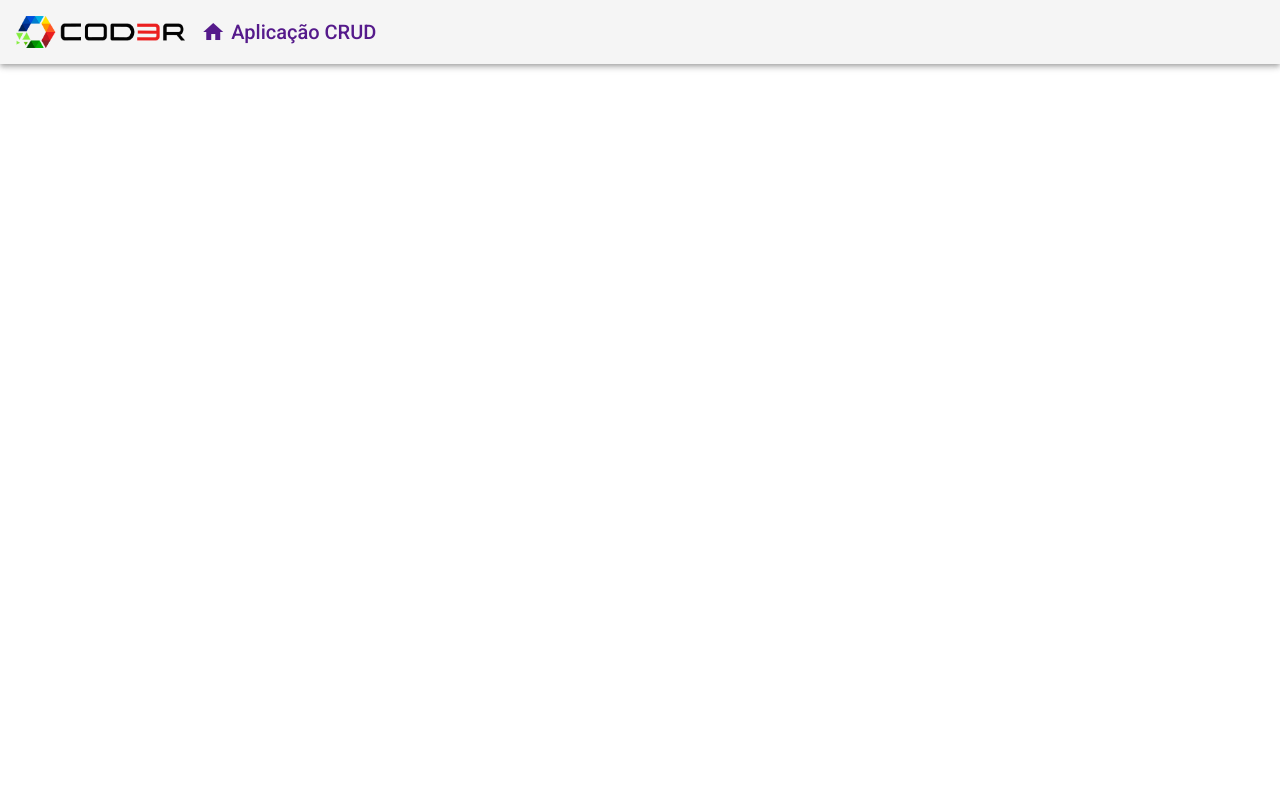
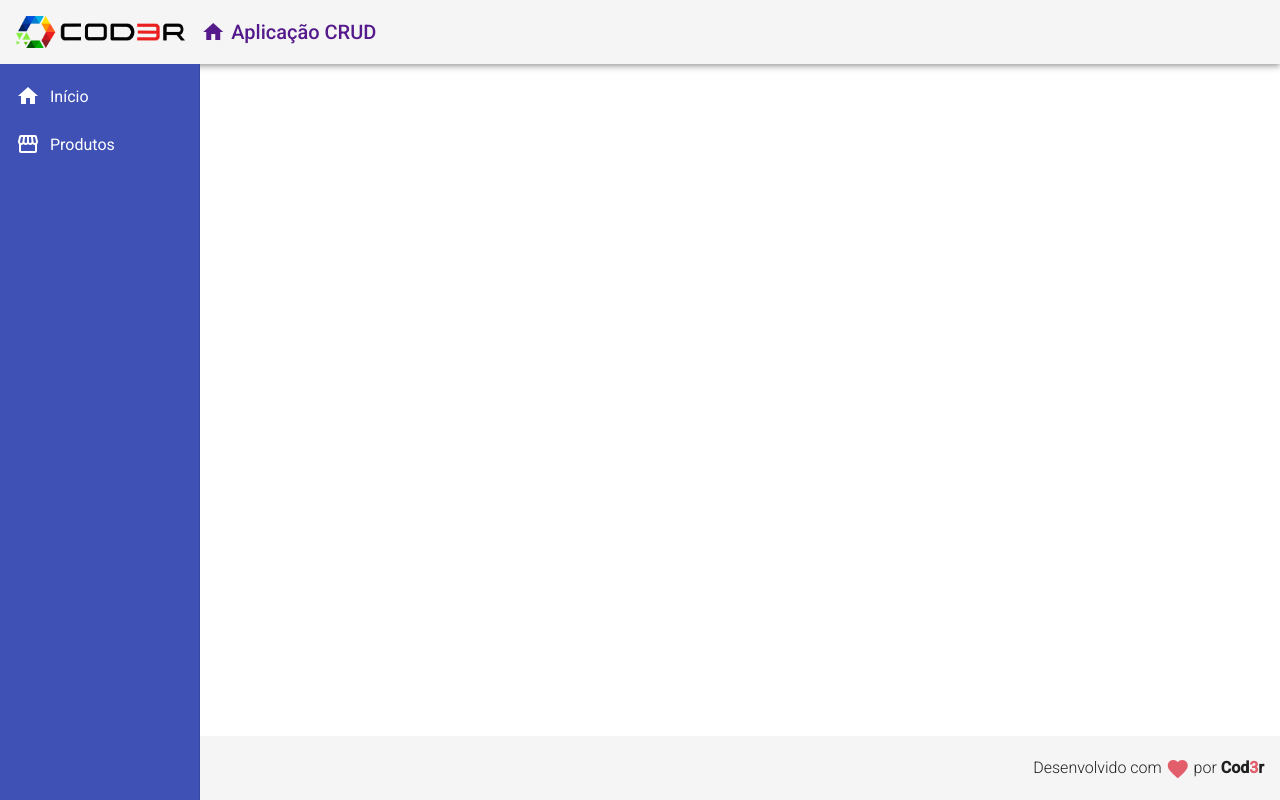
Before and after one commit to mathrb22/cod3r-angular9, an Angular app in the folder frontend/: page / in a window 1280 px wide. Built offline with nearby package versions, Linux system fonts and the light colour scheme.

Commit message:
Criação dos componentes Footer e Nav

```diff
--- a/frontend/src/app/app.component.html
+++ b/frontend/src/app/app.component.html
@@ -1 +1,3 @@
 <app-header> </app-header>
+<app-nav></app-nav>
+<app-footer></app-footer>
--- /dev/null
+++ b/frontend/src/app/components/template/footer/footer.component.css
@@ -0,0 +1,11 @@
+.footer {
+	position: fixed;
+	bottom: 0;
+	display: flex;
+	justify-content: flex-end;
+}
+
+.footer > span {
+	font-size: 1rem;
+	font-weight: 300;
+}
--- /dev/null
+++ b/frontend/src/app/components/template/footer/footer.component.html
@@ -0,0 +1,7 @@
+<mat-toolbar class="footer">
+	<span>
+		Desenvolvido com
+		<i class="material-icons red v-middle"> favorite </i>
+		por <strong>Cod<strong class="red">3</strong>r</strong>
+	</span>
+</mat-toolbar>
--- /dev/null
+++ b/frontend/src/app/components/template/footer/footer.component.ts
@@ -0,0 +1,15 @@
+import { Component, OnInit } from '@angular/core';
+
+@Component({
+  selector: 'app-footer',
+  templateUrl: './footer.component.html',
+  styleUrls: ['./footer.component.css']
+})
+export class FooterComponent implements OnInit {
+
+  constructor() { }
+
+  ngOnInit(): void {
+  }
+
+}
--- /dev/null
+++ b/frontend/src/app/components/template/nav/nav.component.css
@@ -0,0 +1,12 @@
+.sidenav {
+	background-color: #3f51b5;
+	width: 200px;
+}
+
+.sidenav a {
+	color: #fff;
+}
+
+.sidenav i {
+	padding-right: 10px;
+}
--- /dev/null
+++ b/frontend/src/app/components/template/nav/nav.component.html
@@ -0,0 +1,20 @@
+<mat-sidenav-container class="container">
+	<mat-sidenav
+		class="sidenav"
+		mode="side"
+		opened
+		fixedInViewport="true"
+		fixedTopGap="64"
+	>
+		<mat-nav-list class="mat-list">
+			<a mat-list-item>
+				<i class="material-icons">home</i>
+				Início
+			</a>
+			<a mat-list-item>
+				<i class="material-icons">storefront</i>
+				Produtos
+			</a>
+		</mat-nav-list>
+	</mat-sidenav>
+</mat-sidenav-container>
--- /dev/null
+++ b/frontend/src/app/components/template/nav/nav.component.ts
@@ -0,0 +1,15 @@
+import { Component, OnInit } from '@angular/core';
+
+@Component({
+  selector: 'app-nav',
+  templateUrl: './nav.component.html',
+  styleUrls: ['./nav.component.css']
+})
+export class NavComponent implements OnInit {
+
+  constructor() { }
+
+  ngOnInit(): void {
+  }
+
+}
--- a/frontend/src/styles.css
+++ b/frontend/src/styles.css
@@ -1,4 +1,18 @@
 /* You can add global styles to this file, and also import other style files */
 
-html, body { height: 100%; }
-body { margin: 0; font-family: Roboto, "Helvetica Neue", sans-serif; }
+html,
+body {
+	height: 100%;
+}
+body {
+	margin: 0;
+	font-family: Roboto, 'Helvetica Neue', sans-serif;
+}
+
+.red {
+	color: rgb(227, 94, 107);
+}
+
+.v-middle {
+	vertical-align: middle;
+}
```
Also changed, not shown: frontend/src/app/app.module.ts (+12 -3 lines).
